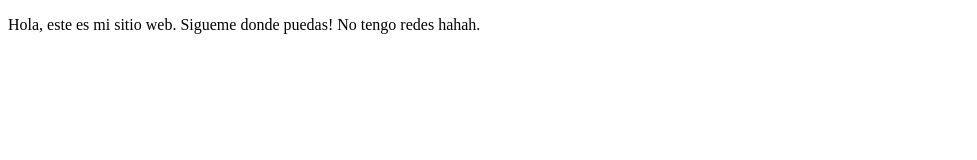
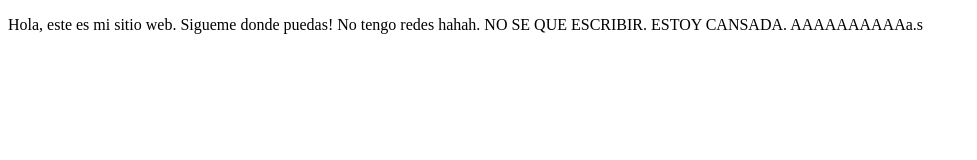
Before and after one commit to angy-Rin/proyectoDemoCursoPrework, a plain HTML site: page index.html in a window 1280 px wide. Shown: the whole page, without its empty margins (0-977 px from the left). Drawn offline with Linux system fonts and the light colour scheme.

Commit message:
cambios agregamos mensaje de desesperacion

```diff
--- a/index.html
+++ b/index.html
@@ -9,7 +9,7 @@
 <body>
     <p>
         Hola, este es mi sitio web. Sigueme donde puedas!
-        No tengo redes hahah.
+        No tengo redes hahah. NO SE QUE ESCRIBIR. ESTOY CANSADA. AAAAAAAAAAa.s
     </p>
 </body>
 </html>
```
